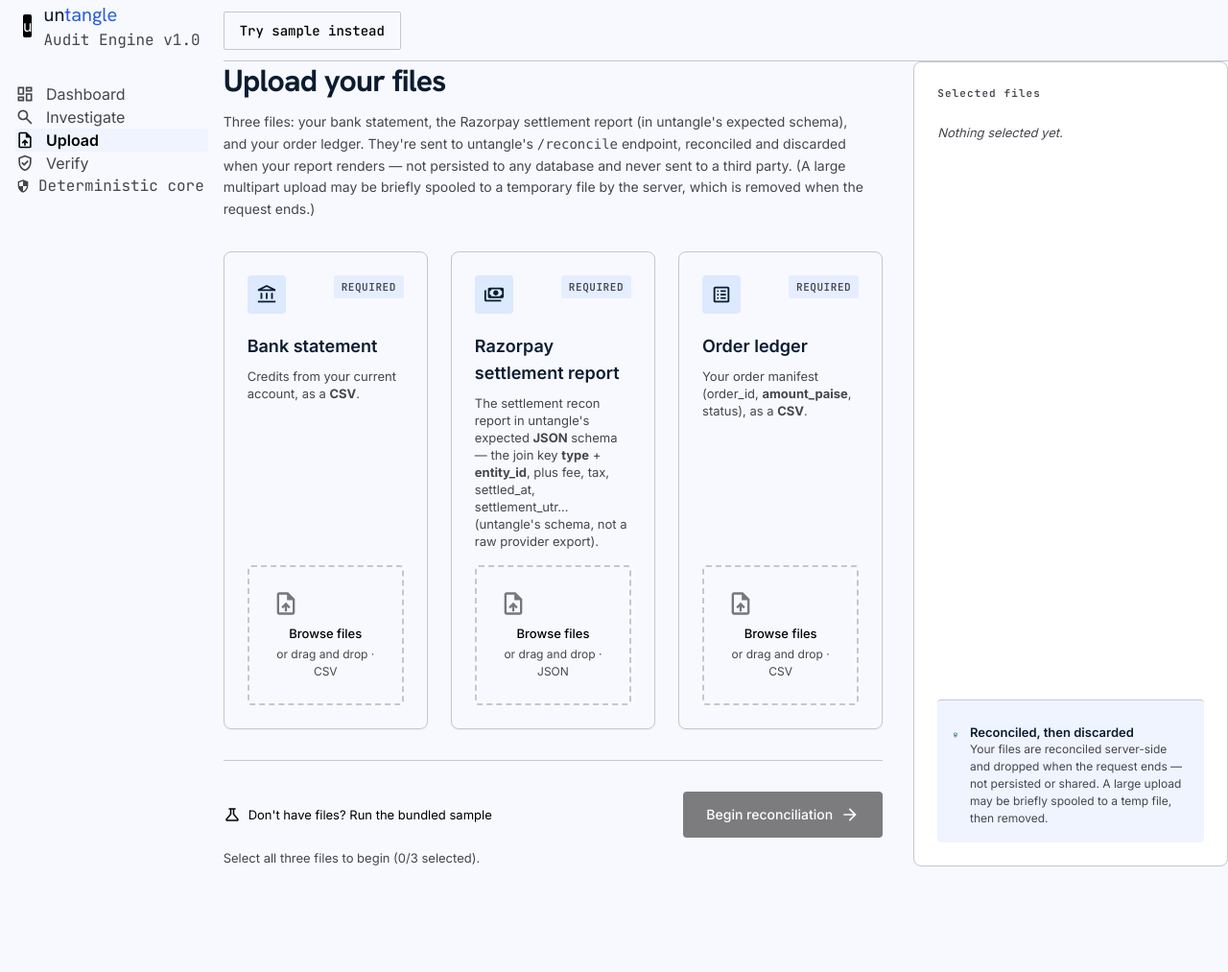
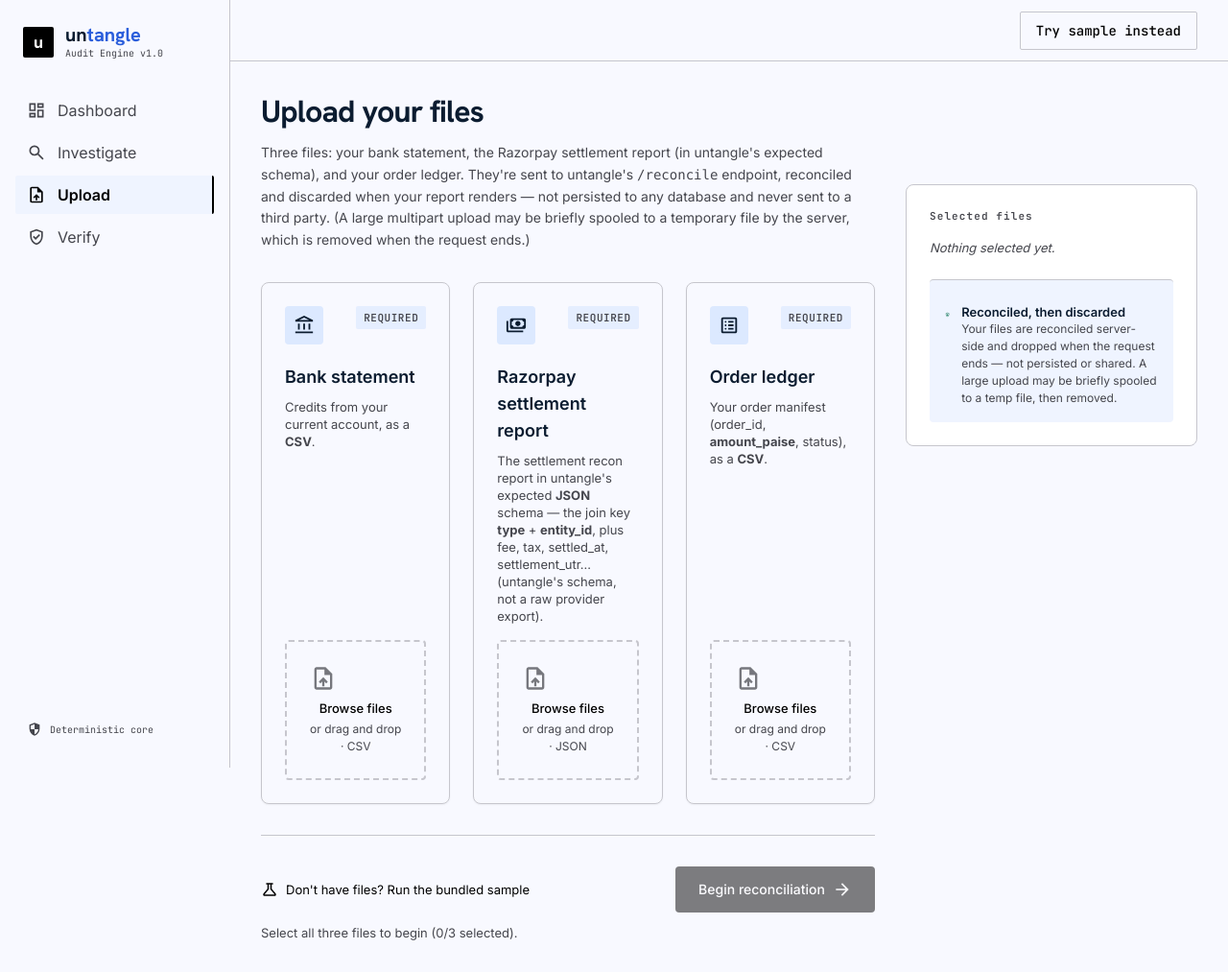
Before and after one commit to vinayaksonthalia/untangle, a FastAPI app: page /app in a window 1280 px wide. Shown: the whole page at 96% size. Before the commit the page ends 903 px from the top, so only its background shows below. Run offline with FastAPI, Linux system fonts and the light colour scheme; parts of the project's set-up code (start-up, migrations or seed data) failed here and were passed over.

Commit message:
fix(webapp): remove landing watermark; compact upload selected-files panel (kill dead space)

```diff
--- a/webapp/templates/landing.html
+++ b/webapp/templates/landing.html
@@ -584,10 +584,6 @@
 </section>
 <!-- Final CTA Strip -->
 <section class="w-full bg-audit-blue border-t border-outline-variant py-16 relative overflow-hidden">
-<!-- Decorative brand watermark: single lowercase wordmark, centred, bleeding symmetrically -->
-<div class="absolute inset-0 flex items-center justify-center overflow-hidden pointer-events-none" aria-hidden="true">
-<div class="font-display-lg text-[220px] leading-none whitespace-nowrap select-none tracking-tight"><span class="text-white/[0.06]">un</span><span class="text-[#2b5edb]/[0.10]">tangle</span></div>
-</div>
 <div class="max-w-[1000px] mx-auto px-container-padding text-center relative z-10 flex flex-col items-center animate-fade-rise delay-0">
 <h2 class="font-display-lg text-[32px] text-white mb-4">It knows what it doesn't know.</h2>
 <p class="font-body-md text-white/80 max-w-md mx-auto mb-8">Exceptions are surfaced with a reason and a suggested next action — never force-matched.</p>
--- a/webapp/templates/upload.html
+++ b/webapp/templates/upload.html
@@ -159,10 +159,10 @@ Begin reconciliation <svg viewBox="0 -960 960 960" width="1em" height="1em" fill
 </div>
 
 <!-- Side panel: real selection log + honest privacy -->
-<aside class="lg:col-span-4">
-<div class="bg-surface-container-lowest border border-outline-variant rounded-xl p-6 h-full flex flex-col">
-<h4 class="font-label-caps text-label-caps text-on-surface-variant mb-6 tracking-widest">Selected files</h4>
-<ul id="file-log" class="flex-1 space-y-3 font-body-sm text-body-sm text-on-surface-variant">
+<aside class="lg:col-span-4 lg:sticky lg:top-24 self-start">
+<div class="bg-surface-container-lowest border border-outline-variant rounded-xl p-6 flex flex-col">
+<h4 class="font-label-caps text-label-caps text-on-surface-variant mb-4 tracking-widest">Selected files</h4>
+<ul id="file-log" class="space-y-3 font-body-sm text-body-sm text-on-surface-variant">
 <li class="italic">Nothing selected yet.</li>
 </ul>
 <div class="mt-6 pt-6 border-t border-outline-variant flex items-start gap-3 bg-surface-container-low p-4 rounded-lg">
```
Also changed, not shown: webapp/static/upload.css (+1 -1 lines), webapp/static/landing.css.
